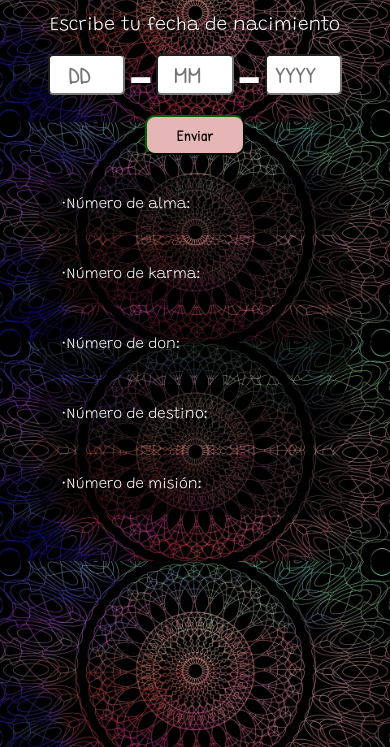
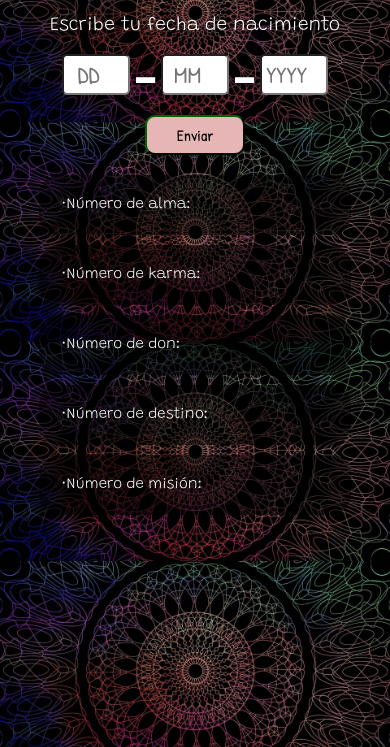
Before and after one commit to Omaldovi8825/tantrico, a website with bundled scripts: page index.html in a window 390 px wide. Shown: the part 97-844 px from the top of the page. Built offline with nearby package versions, Linux system fonts and the light colour scheme; a web font is replaced by a local one.

Commit message:
cambio a input en cel

```diff
--- a/css/index.css
+++ b/css/index.css
@@ -78,4 +78,8 @@ body {
         margin-left: 10%;
         margin-right: 10%;
     }
+
+    .fecha input{
+        width: 60px;
+    }
 }
```
